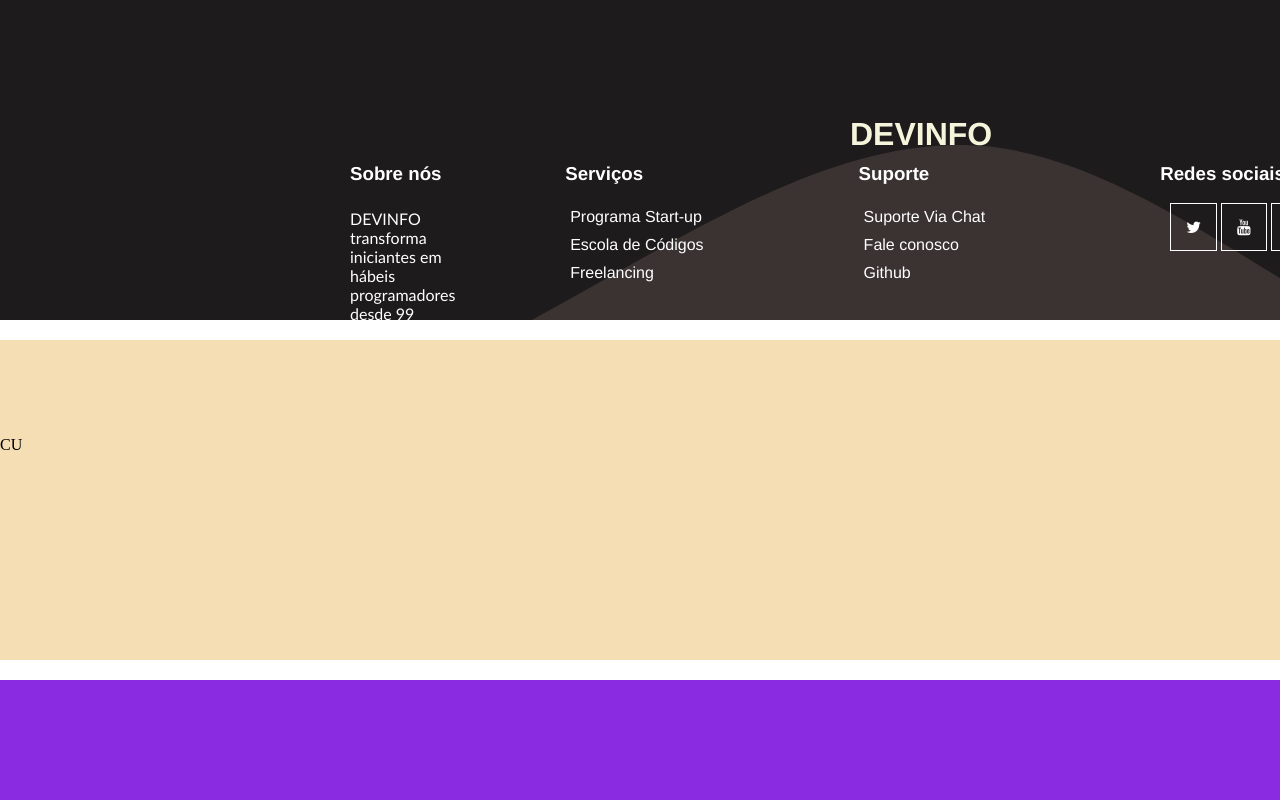
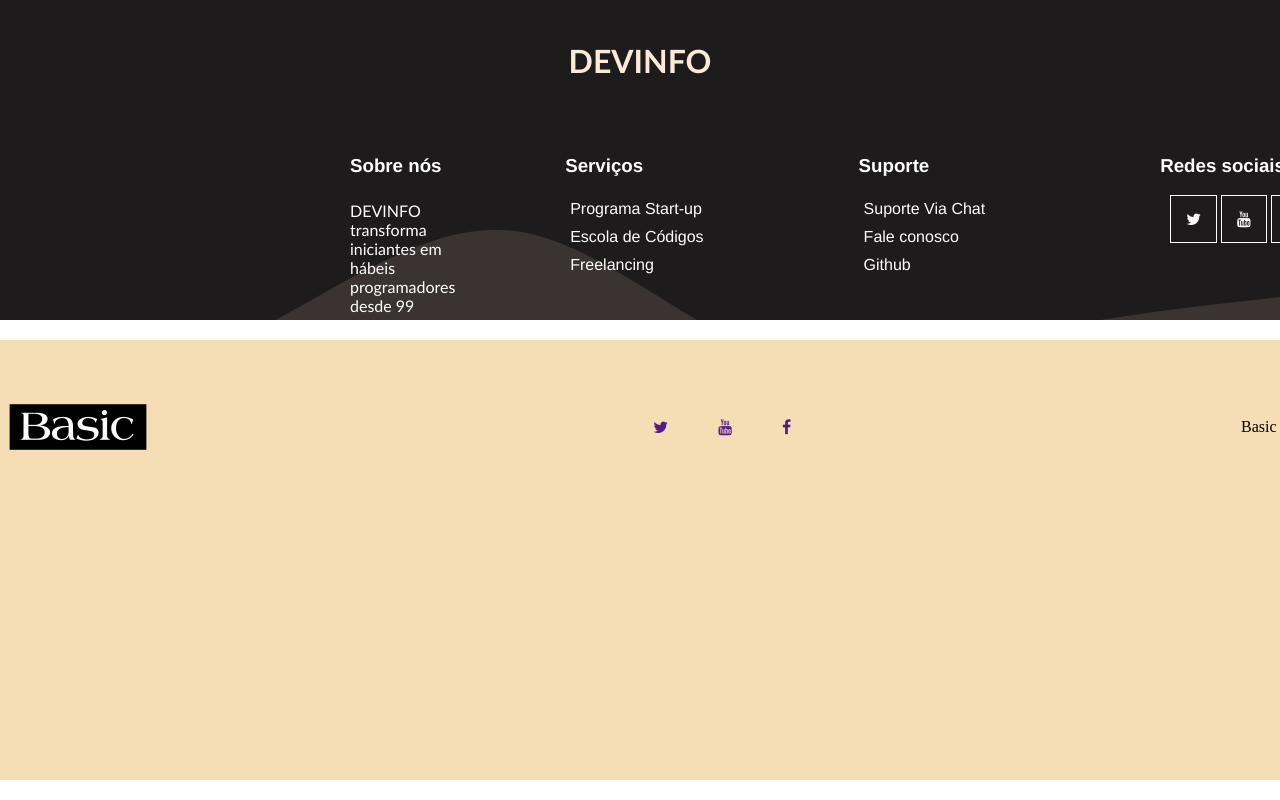
Before and after one commit to Suzei/pratica-footer, a plain HTML site: page index.html in a window 1280 px wide. Shown: the top 800 px of the page. Drawn offline with Linux system fonts and the light colour scheme.

Commit message:
2nd footer work

```diff
--- a/index.html
+++ b/index.html
@@ -12,14 +12,15 @@
 <body>
     <footer id="footer-1">
 
+            <h1 class="title-footer1">DEVINFO</h1>
+
+
         <svg xmlns="http://www.w3.org/2000/svg" viewBox="0 0 1440 320" class="svg_wave">
             <path fill="#3b3232" fill-opacity="1.2" d="M0,288L48,277.3C96,267,192,245,288,197.3C384,149,480,75,576,85.3C672,96,768,192,864,224C960,256,1056,224,1152,202.7C1248,181,1344,171,1392,165.3L1440,160L1440,320L1392,320C1344,320,1248,320,1152,320C1056,320,960,320,864,320C768,320,672,320,576,320C480,320,384,320,288,320C192,320,96,320,48,320L0,320Z"></path>
           </svg>
-                    <h1 class="title-footer1">YES</h1>
+
           <div class="flex-container" data-aos="fade-up">
-                        <div class="title1">
-                            <h1>DEVINFO</h1>
-                        </div>
+
                 <div class="sec-1">
                     <h3>Sobre nós</h3>
                     <p>DEVINFO transforma iniciantes em hábeis programadores desde 99
@@ -57,13 +58,18 @@
     <footer id="footer-2">
         <div class="flex-container2">
             <div class="first-sec">
-                <div class="image-logo"></div>
+                    <img src="./img/basic-logo.png" alt="" class="basic-logo">
                 <div class="social-media2">
+                    <a href="" class="fa fa-twitter"></a>
+                    <a href="" class="fa fa-youtube"></a>
+                    <a href="" class="fa fa-facebook"></a>
                 </div>
                 <div class="text-footer2">
-                    <p>CU</p>
+                    <p>Basic</p>
                 </div>
             </div>
+
+
         </div>
     </footer>
 
--- a/style/style.css
+++ b/style/style.css
@@ -23,12 +23,22 @@ body {
     overflow: hidden;
 }
 
+
+.title-footer1 {
+    text-align: center;
+    position: relative;
+    top: 20px;
+    color: antiquewhite;
+    font-family: 'Gill Sans', 'Gill Sans MT', Calibri, 'Trebuchet MS', sans-serif;
+}
+
 .flex-container {
     display: flex;
     flex-direction: row;
     position: relative;
+    margin: 0 auto;
     width: 100%;
-    bottom: 490px;
+    bottom: 380px;
     left: 350px;
     justify-content: flex-start;
 
@@ -47,6 +57,7 @@ body {
     bottom: 10px;
 }
 
+
 .flex-container h3 {
     font-family: 'Franklin Gothic Medium', 'Arial Narrow', Arial, sans-serif;
     font-weight: 1000px;
@@ -62,7 +73,8 @@ body {
 
 
 .svg_wave {
-    height: 550px;
+    height: 430px   ;
+    width: 100%;
 }
 
 .sec-3 {
@@ -88,6 +100,11 @@ body {
     color: white;
 }
 
+.social-media1 a:hover {
+    color: rgb(206, 206, 178);
+    border: 0.1px solid rgb(206, 206, 178);
+}
+
 .sec-1 a, .sec-2 a, .sec-3 a {
     text-decoration: none;
     color: white;
@@ -95,37 +112,62 @@ body {
     font-family: 'Franklin Gothic Medium', 'Arial Narrow', Arial, sans-serif;
 }
 
+.sec-1 a:hover, .sec-2 a:hover, .sec-3 a:hover {
+    color: rgb(206, 206, 178)
+}
+
 .sec-1 p {
     font-family: 'Gill Sans', 'Gill Sans MT', Calibri, 'Trebuchet MS', sans-serif;
 }
 
-.title1 {
-    display: flex;
-    position: absolute;
-    bottom: 175px;
-    left: 500px;
-    text-align: center;
-    color: beige;
-    font-family: 'Franklin Gothic Medium', 'Arial Narrow', Arial, sans-serif;
-}
 
 
 #footer-2 {
     background-color: wheat;
-    height: 40vh;
+    height: 55vh;
     grid-area: footer-2;
 }
 
 .flex-container2 {
     display: flex;
-    flex-direction: row;
+    flex-direction: column;
 }
 
-.image-logo {
-    background: url(../img/basic-logo.png);
-    height: 80px;
-    width: 100%;
-    background-size: 320px;
+.first-sec {
+    display: flex;
+    flex-direction: row;
+    flex-wrap: wrap;
+    align-items: center;
+    justify-content: center;
+    padding-top: 12px;
+    gap: 450px;
+
+}
+
+.social-media2 a {
+    text-decoration: none;
+    margin-left: 50px;
+}
+
+.social-media2 {
+    display: flex;
+
+}
+
+.second-sec {
+    background-color: rgb(58, 47, 32);
+    height: 150px;
+    width: 60%;
+    margin-top: 70px;
+    align-self: center;
+
+}
+
+
+
+.basic-logo {
+    height: 150px;
+
 }
 
 #footer-3 {
```
